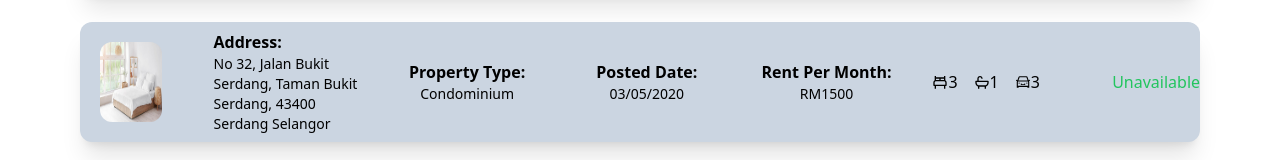
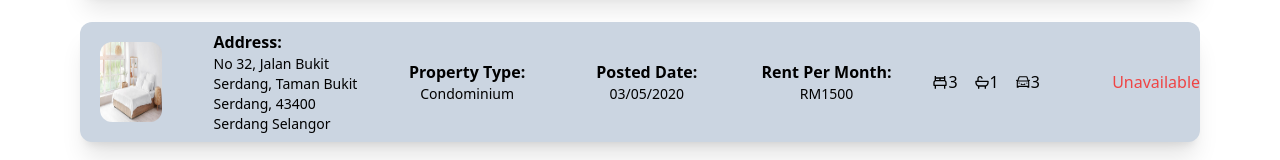
Before and after one commit to leezyangg/cozyMatch_frontend, a React (Vite) app: page /roomlist in a window 1280 px wide. Shown: the part 238-398 px from the top of the page. Built offline with nearby package versions, Linux system fonts and the light colour scheme.

Commit message:
small changes

```diff
--- a/src/components/RoomInfoCard.jsx
+++ b/src/components/RoomInfoCard.jsx
@@ -39,7 +39,7 @@ export default function RoomInfoCard(props) {
                     {props.parking}
                 </div>
             </div>
-            <div className='text-green-500'>
+            <div className={props.availability ? 'text-green-500' : 'text-red-500'}>
                 {props.availability? 'Available' : 'Unavailable'}
             </div>
         </div>
```
